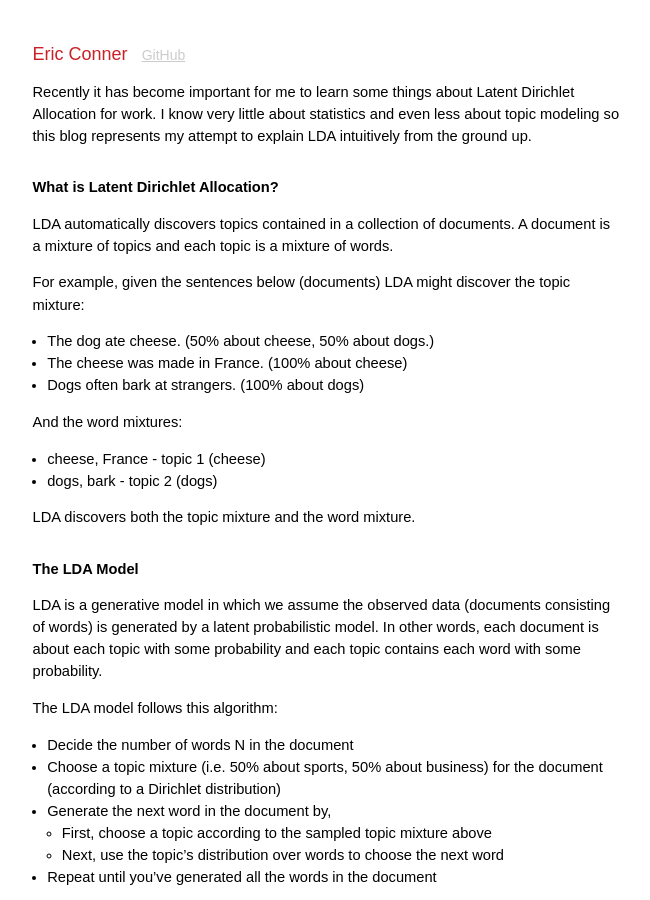
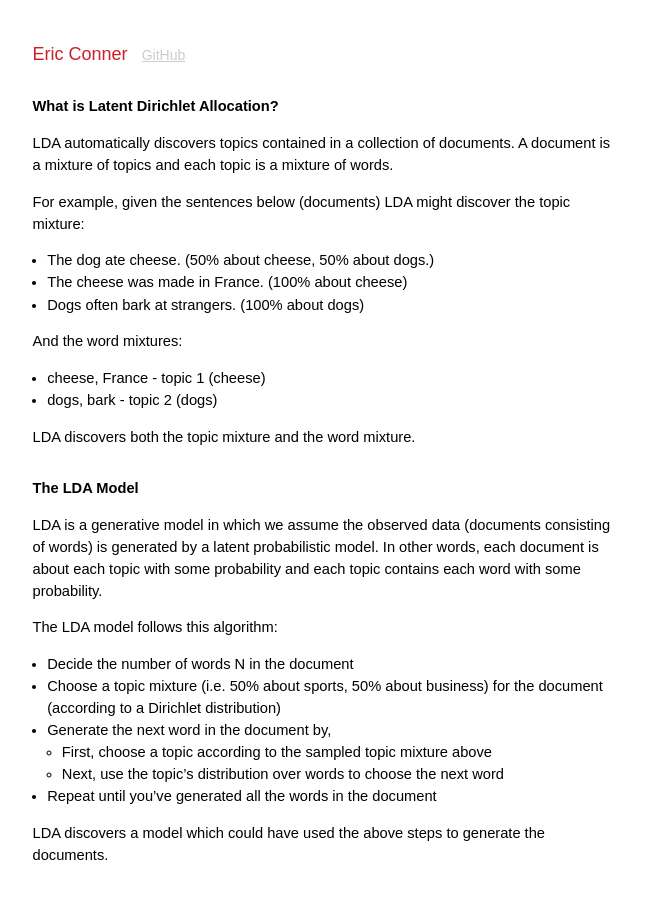
Before and after one commit to econner/econner.github.com, a Jekyll site: the page built from _posts/2015-09-20-latent_dirichlet_allocation.md, in a window 1280 px wide and 900 px high. Shown: the whole window, without its empty margins (314-964 px from the left). Built offline with Jekyll 4.4.1, drawn with Linux system fonts in a browser that asks for light colours; formulas are drawn with MathJax 3; comment, search, counter and statistics services are not loaded; part of the change alters nothing that is shown; some of the changed text lies outside the part shown.

```diff
--- a/_layouts/default.html
+++ b/_layouts/default.html
@@ -17,6 +17,15 @@
     src="http://cdn.mathjax.org/mathjax/latest/MathJax.js?config=TeX-AMS-MML_HTMLorMML">
    </script>
 
+    <meta name="apple-mobile-web-app-title" content="Eric Conner - Programming, iOS, Python" />
+    <meta name="application-name" content="Eric Conner" />
+
+    <meta property="og:title" content="Eric Conner's corner: Posts on programming, iOS, and python" />
+    <meta property="og:site_name" content="Eric Conner" />
+    <meta property="twitter:card" content="summary" />
+    <meta property="twitter:site" content="@eric_conner" />
+    <meta property="og:description" content="Occasional posts on topics related to programming and a show case for some of my iOS apps." />
+
 </head>
 <body>
 
--- a/_posts/2015-09-20-latent_dirichlet_allocation.md
+++ b/_posts/2015-09-20-latent_dirichlet_allocation.md
@@ -3,10 +3,6 @@ layout: post
 title: Latent Dirichlet Allocation
 category: writing
 ---
-
-
-
-Recently it has become important for me to learn some things about Latent Dirichlet Allocation for work.  I know very little about statistics and even less about topic modeling so this blog represents my attempt to explain LDA intuitively from the ground up.
 
 <h2 class="sectionTitle">What is Latent Dirichlet Allocation?</h2>
 
@@ -96,5 +92,3 @@ The beta distribution is the conjugate prior for the likelihood function of the
 <h3>On to Dirichlet</h3>
 
 The Dirichlet distribution is the multi-dimensional generalization of the Beta distribution.  It describes the probability distribution of the likelihoods of each value a variable can take on for a variable that can take on multiple values.  For example, you might sample from a Dirichlet distribution to get an estimate for the weights of the sides of a die (or the probabilities with which each of a set of topics occurs in a document...).  A sample drawn from a Dirichlet distribution gives you a multinomial distribution analagous to a sample from a Beta distribution which gives a binomial distribution.
-
-<h2 class="sectionTitle">Learning the LDA Model</h2>
```
